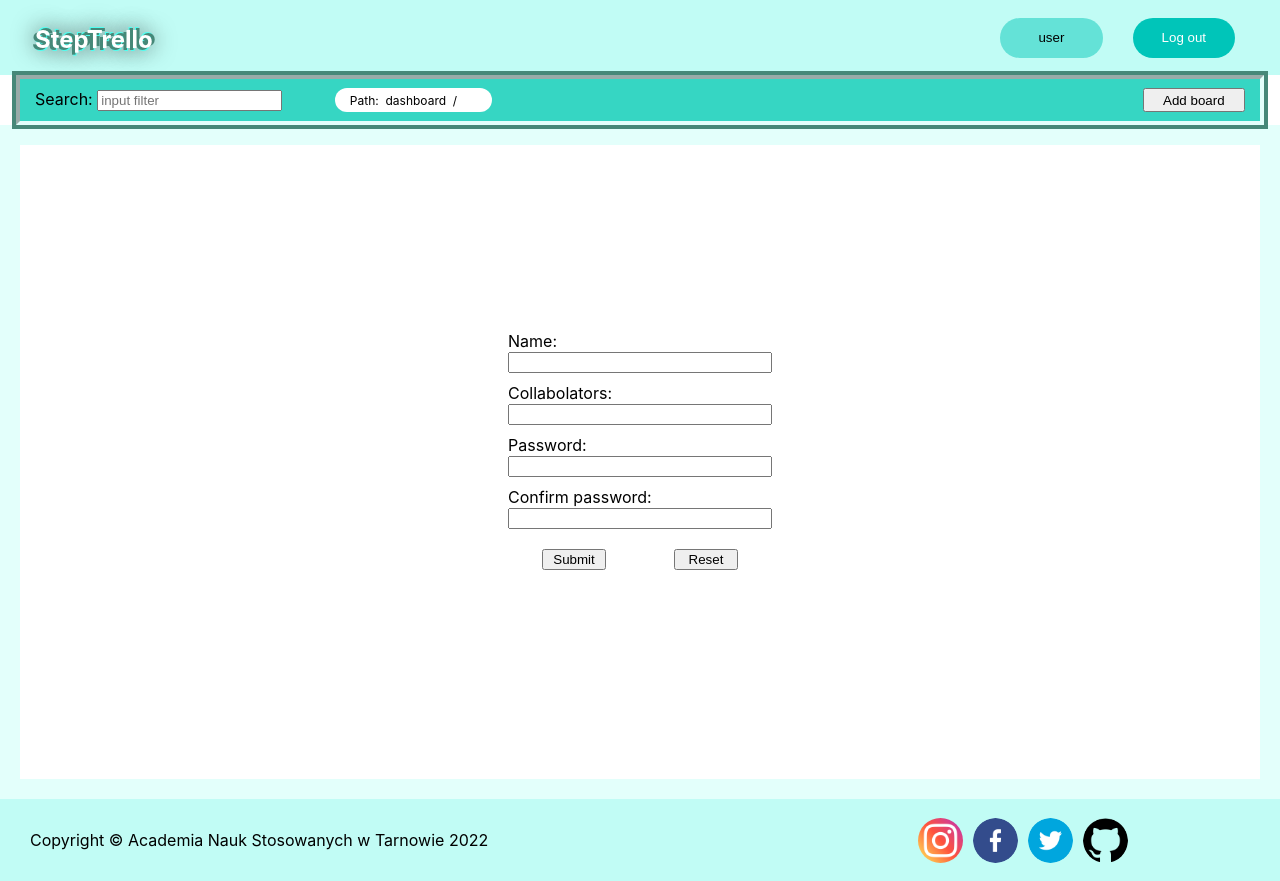
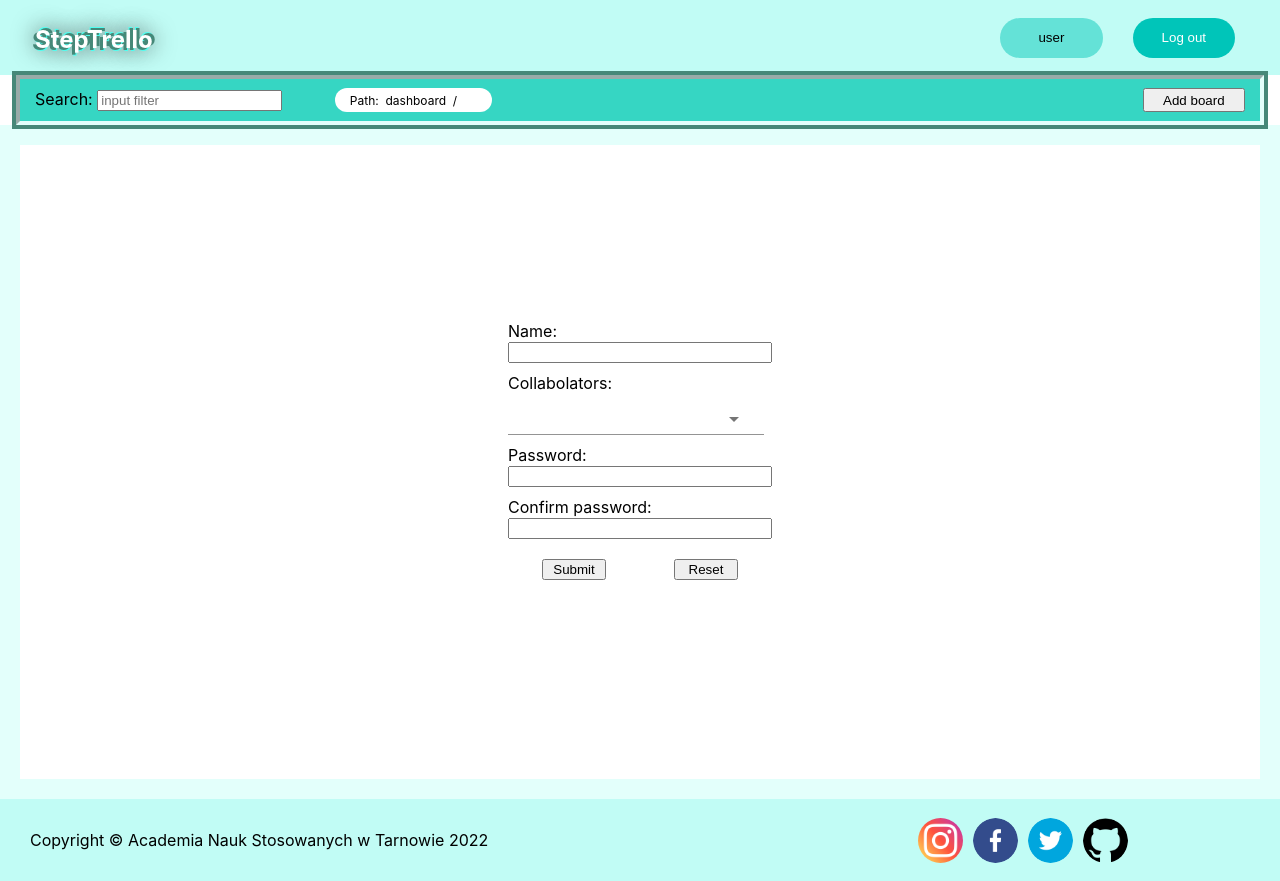
Before and after one commit to kuborek2/StepTrello, a React (Create React App) app in the folder frontend/: page /access/dashboard/add-board in a window 1280 px wide. Built offline with nearby package versions, Linux system fonts and the light colour scheme.

Commit message:
Added mui automplete to add board page

```diff
--- a/frontend/package.json
+++ b/frontend/package.json
@@ -3,6 +3,9 @@
   "version": "0.1.0",
   "private": true,
   "dependencies": {
+    "@emotion/react": "^11.10.5",
+    "@emotion/styled": "^11.10.5",
+    "@mui/material": "^5.11.0",
     "@reduxjs/toolkit": "^1.8.6",
     "@testing-library/jest-dom": "^5.16.5",
     "@testing-library/react": "^13.4.0",
--- a/frontend/src/components/dashboard/board/AddBoard.js
+++ b/frontend/src/components/dashboard/board/AddBoard.js
@@ -1,6 +1,22 @@
 import './AddBoard.css'
+import Autocomplete from '@mui/material/Autocomplete';
+import TextField from '@mui/material/TextField';
+import { useState } from 'react';
 
 const AddBoard = () => {
+
+  const [selectedOptions, setSelectedOptions] = useState([]);
+
+  const top100Films = [
+    { title: 'The Shawshank Redemption', year: 1994 },
+    { title: 'The Godfather', year: 1972 },
+    { title: 'The Godfather: Part II', year: 1974 },
+    { title: 'The Dark Knight', year: 2008 },
+    { title: '12 Angry Men', year: 1957 },
+    { title: "Schindler's List", year: 1993 },
+    { title: 'Pulp Fiction', year: 1994 }
+  ]
+
   return (
     <div className='addFormBox'>
       <form>
@@ -8,7 +24,21 @@ const AddBoard = () => {
         <input type="text" id="login" name="login"/><br/>
 
         <label for="cemail">Collabolators:</label><br/>
-        <input type="email" id="cemail" name="cemail"/><br/>
+        <Autocomplete
+          disableClearable
+          multiple
+          id="multiple-limit-tags"
+          onChange={(event, newValue) => {
+            setSelectedOptions(newValue);
+          }}
+          isOptionEqualToValue={(option, value) => option.title === value.title}
+          options={top100Films}
+          getOptionLabel={(option) => option.title}
+          renderInput={(params) => (
+            <TextField {...params} variant="standard" sc={{ paddingLeft: '5vw' }} />
+          )}
+          sx={{ width: '20vw', marginBottom: '10px' }}
+        />
 
         <label for="password">Password:</label><br/>
         <input type="password" id="password" name="password"/><br/>
```
Also changed, not shown: 1 other file (tests, documents, lock files or other folders).
